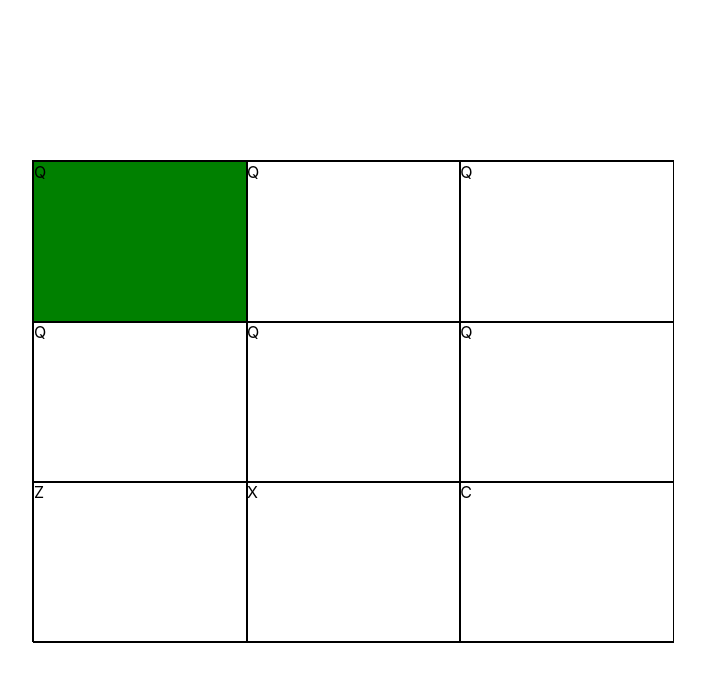
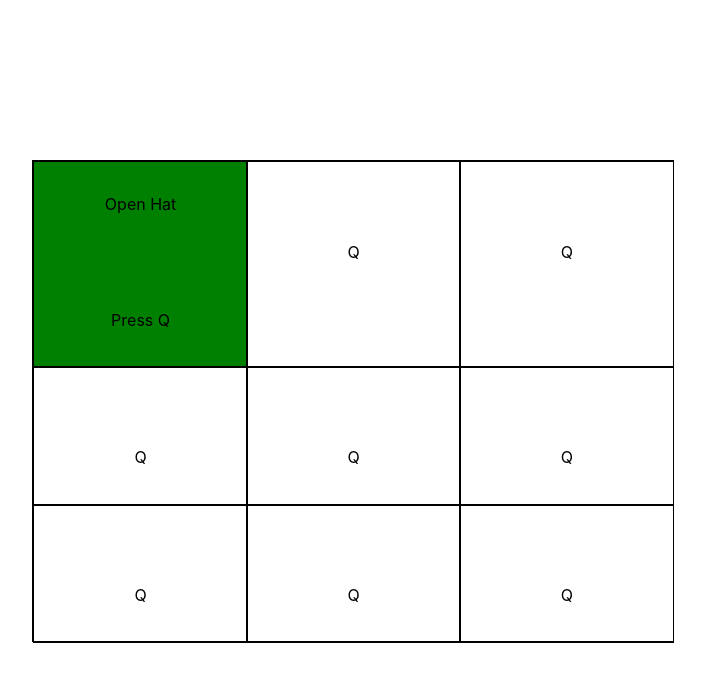
Before and after one commit to Demetricew20/DrumMachine, a React (Create React App) app in the folder drum_machine_app/: page / in a window 1280 px wide. Shown: the top 682 px of the page, without its empty margins (288-993 px from the left). Built offline with nearby package versions, Linux system fonts and the light colour scheme.

Commit message:
Added identification text in each drum pad.

```diff
--- a/drum_machine_app/src/DrumPad/DrumPad.css
+++ b/drum_machine_app/src/DrumPad/DrumPad.css
@@ -18,9 +18,20 @@
     height: 100%;
     width: 100%;
     cursor: pointer;
+    text-align: center;
     border: 1px solid black;
 }
 
 #drum-pad-1{
     background-color: green;
 }
+
+.drum-selection{
+    padding: 0;
+    margin-top: 2rem;
+}
+
+.key{
+    position: relative;
+    top: 5rem;
+}
--- a/drum_machine_app/src/DrumPad/DrumPad.jsx
+++ b/drum_machine_app/src/DrumPad/DrumPad.jsx
@@ -60,8 +60,6 @@ const getKey = () => {
         else{
             console.log('pressed key....')
         }
-
-
     })
 }
 
@@ -70,45 +68,48 @@ const getKey = () => {
         <div id="drum-machine" onKeyPress={onKeyDown}>
             <div id="display">
                 <div  className="drum-pad" id="drum-pad-1" onClick={() => playAudio(openHat)}  >
-                    <span></span>
-                    <span>Q</span>
+                    <p className="drum-selection">Open Hat</p>
+                    <span className="key">Press Q</span>
                     <audio className="clip" id="Q" src={openHat} />
                 </div>
                 <div  className="drum-pad" id="drum-pad-2" onClick={() => playAudio(kickAcoustic)}  >
-                    <span></span>
-                    <span>Q</span>
+                    <span className="drum-selection"></span>
+                    <span className="key">Q</span>
                     <audio className="clip" id="Q" src={kickAcoustic} />
                 </div>
                 <div  className="drum-pad" id="drum-pad-3" onClick={() => playAudio(hiHat808)}  >
-                    <span></span>
-                    <span>Q</span>
+                    <span className="drum-selection"></span>
+                    <span className="key">Q</span>
                     <audio className="clip" id="Q" src={hiHat808} />
                 </div>
                 <div  className="drum-pad" id="drum-pad-4" onClick={() => playAudio(snare808)}  >
-                    <span></span>
-                    <span>Q</span>
+                    <span className="drum-selection"></span>
+                    <span className="key">Q</span>
                     <audio className="clip" id="Q" src={snare808} />
                 </div>
                 <div  className="drum-pad" id="drum-pad-5" onClick={() => playAudio(perc808)}  >
-                    <span></span>
-                    <span>Q</span>
+                    <span className="drum-selection"></span>
+                    <span className="key">Q</span>
                     <audio className="clip" id="Q" src={perc808} />
                 </div>
                 <div  className="drum-pad" id="drum-pad-6" onClick={() => playAudio(kickElectro)}  >
-                <span></span>
-                    <span>Q</span>
+                    <span className="drum-selection"></span>
+                    <span className="key">Q</span>
                     <audio className="clip" id="Q" src={kickElectro} />
                 </div>
                 <div  className="drum-pad" id="drum-pad-7" onClick={() => playAudio(kickTape)}  >
-                    Z
+                    <span className="drum-selection"></span>
+                    <span className="key">Q</span>
                     <audio className="clip" id="Q" src={kickTape} />
                 </div>
                 <div  className="drum-pad" id="drum-pad-8" onClick={() => playAudio(kickOldSchool)}  >
-                    X
+                    <span className="drum-selection"></span>
+                    <span className="key">Q</span>
                     <audio className="clip" id="Q" src={kickOldSchool} />
                 </div>
                 <div  className="drum-pad" id="drum-pad-9" onClick={() => playAudio(kickThump)}  >
-                    C
+                    <span className="drum-selection"></span>
+                    <span className="key">Q</span>
                     <audio className="clip" id="Q" src={kickThump} />
                 </div>
             </div>
```
